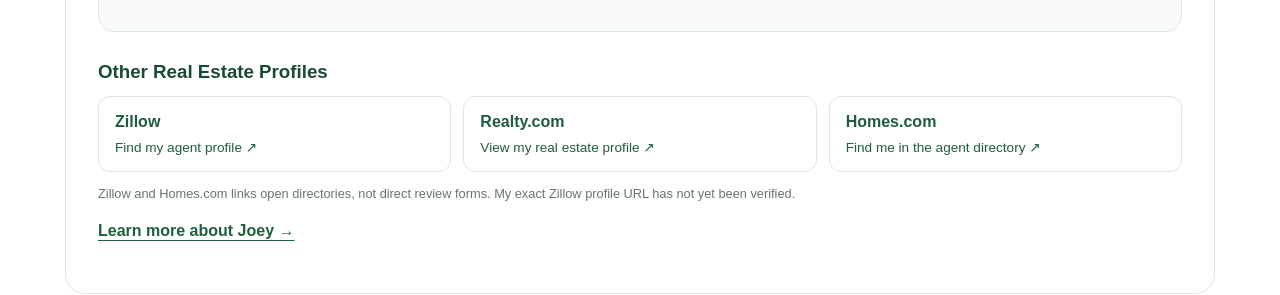
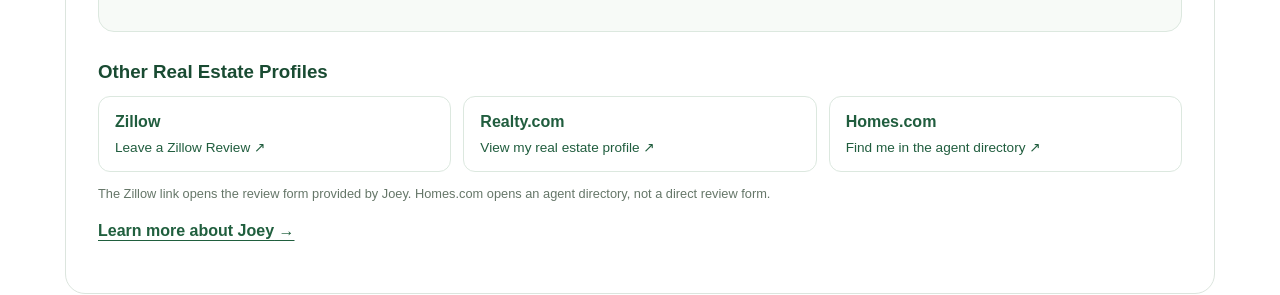
Before and after one commit to joeysellsct/Explore-Connecticut-Living, a Next.js app: page /en in a window 1280 px wide. Shown: the part 3900-4195 px from the top of the page. Built offline with nearby package versions, Linux system fonts and the light colour scheme; no server answers.

Commit message:
Use Joey-provided direct Zillow review link

```diff
--- a/app/[locale]/JoeyReviews.tsx
+++ b/app/[locale]/JoeyReviews.tsx
@@ -1,7 +1,7 @@
 import Link from 'next/link';
 
 const googleBusiness='https://www.google.com/maps/search/?api=1&query=Joey%20McVety%20with%20mygoodagent%20680%20Boston%20Post%20Rd%20Milford%20CT';
-const zillowDirectory='https://www.zillow.com/professionals/real-estate-agent-reviews/east-haven-ct/';
+const zillowDirectory='https://zillow.com/reviews/write/?s=X1-ZUraiw82n5l3bd_6o78g';
 const realty='https://www.realty.com/real-estate-agents/3549463/joey_mcvety';
 const homes='https://www.homes.com/real-estate-agents/milford-ct/p3/';
 
@@ -23,11 +23,11 @@
   </div>
   <h3>{es?'Otros perfiles inmobiliarios':'Other Real Estate Profiles'}</h3>
   <div className="joey-review-profiles">
-   <a href={zillowDirectory} target="_blank" rel="noopener noreferrer"><strong>Zillow</strong><span>{es?'Buscar mi perfil de agente':'Find my agent profile'} ↗</span></a>
+   <a href={zillowDirectory} target="_blank" rel="noopener noreferrer"><strong>Zillow</strong><span>{es?'Dejar una opinión en Zillow':'Leave a Zillow Review'} ↗</span></a>
    <a href={realty} target="_blank" rel="noopener noreferrer"><strong>Realty.com</strong><span>{es?'Ver mi perfil inmobiliario':'View my real estate profile'} ↗</span></a>
    <a href={homes} target="_blank" rel="noopener noreferrer"><strong>Homes.com</strong><span>{es?'Encontrarme en el directorio':'Find me in the agent directory'} ↗</span></a>
   </div>
-  <p className="joey-reviews-disclaimer">{es?'Los enlaces de Zillow y Homes.com abren directorios, no formularios directos de reseñas. No se ha verificado una URL específica de mi perfil de Zillow.':'Zillow and Homes.com links open directories, not direct review forms. My exact Zillow profile URL has not yet been verified.'}</p>
+  <p className="joey-reviews-disclaimer">{es?'El enlace de Zillow abre el formulario de reseñas proporcionado por Joey. Homes.com abre un directorio, no un formulario directo de reseñas.':'The Zillow link opens the review form provided by Joey. Homes.com opens an agent directory, not a direct review form.'}</p>
   {compact&&<Link href={`/${locale}/about`} className="meet-bio-link">{es?'Conoce más sobre Joey':'Learn more about Joey'} →</Link>}
  </section>;
 }
```
